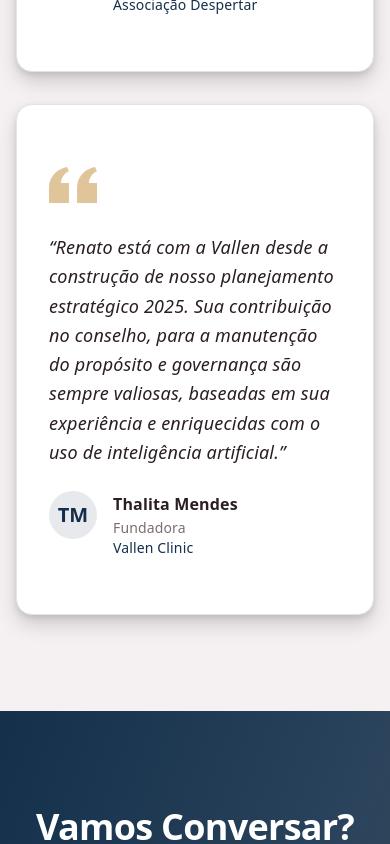
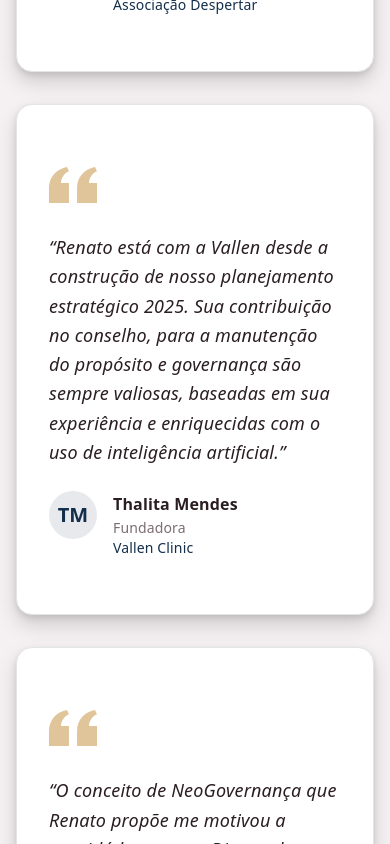
Before and after one commit to renatoprado18/apce-website, a Next.js app: page / in a window 390 px wide. Shown: the part 9990-10834 px from the top of the page. Built offline with nearby package versions, Linux system fonts and the light colour scheme.

Commit message:
feat: Adicionar depoimento de Marco [MAC] Carvalho (Federação ASSESPRO-SP) - 4 depoimentos em grid 2x2

```diff
--- a/app/page.tsx
+++ b/app/page.tsx
@@ -441,7 +441,7 @@ export default function Home() {
             </p>
           </div>
 
-          <div className="grid md:grid-cols-2 lg:grid-cols-3 gap-8 max-w-7xl mx-auto">
+          <div className="grid md:grid-cols-2 gap-8 max-w-6xl mx-auto">
             {/* Depoimento 1 - Felipe Figueira */}
             <Card className="elevation-3 hover-lift group">
               <CardContent className="p-8">
@@ -509,6 +509,30 @@ export default function Home() {
                     <p className="font-semibold text-foreground">Thalita Mendes</p>
                     <p className="text-sm text-muted-foreground">Fundadora</p>
                     <p className="text-sm text-primary font-medium">Vallen Clinic</p>
+                  </div>
+                </div>
+              </CardContent>
+            </Card>
+
+            {/* Depoimento 4 - Marco Carvalho */}
+            <Card className="elevation-3 hover-lift group">
+              <CardContent className="p-8">
+                <div className="mb-6">
+                  <svg className="w-12 h-12 text-accent opacity-50" fill="currentColor" viewBox="0 0 24 24">
+                    <path d="M14.017 21v-7.391c0-5.704 3.731-9.57 8.983-10.609l.995 2.151c-2.432.917-3.995 3.638-3.995 5.849h4v10h-9.983zm-14.017 0v-7.391c0-5.704 3.748-9.57 9-10.609l.996 2.151c-2.433.917-3.996 3.638-3.996 5.849h3.983v10h-9.983z" />
+                  </svg>
+                </div>
+                <p className="text-lg mb-6 text-foreground leading-relaxed italic">
+                  &ldquo;O conceito de NeoGovernança que Renato propõe me motivou a convidá-lo para ser Diretor de Governança e implementar um conselho consultivo na Federação Assespro-SP. Juntos estamos trabalhando na visão de longo prazo com governança voltada para o futuro.&rdquo;
+                </p>
+                <div className="flex items-start gap-4">
+                  <div className="w-12 h-12 rounded-full bg-primary/10 flex items-center justify-center flex-shrink-0">
+                    <span className="text-primary font-bold text-xl">MC</span>
+                  </div>
+                  <div>
+                    <p className="font-semibold text-foreground">Marco [MAC] Carvalho</p>
+                    <p className="text-sm text-muted-foreground">VP Governança e Planejamento</p>
+                    <p className="text-sm text-primary font-medium">Federação ASSESPRO-SP</p>
                   </div>
                 </div>
               </CardContent>
```
Also changed, not shown: 1 other file (tests, documents, lock files or other folders).
